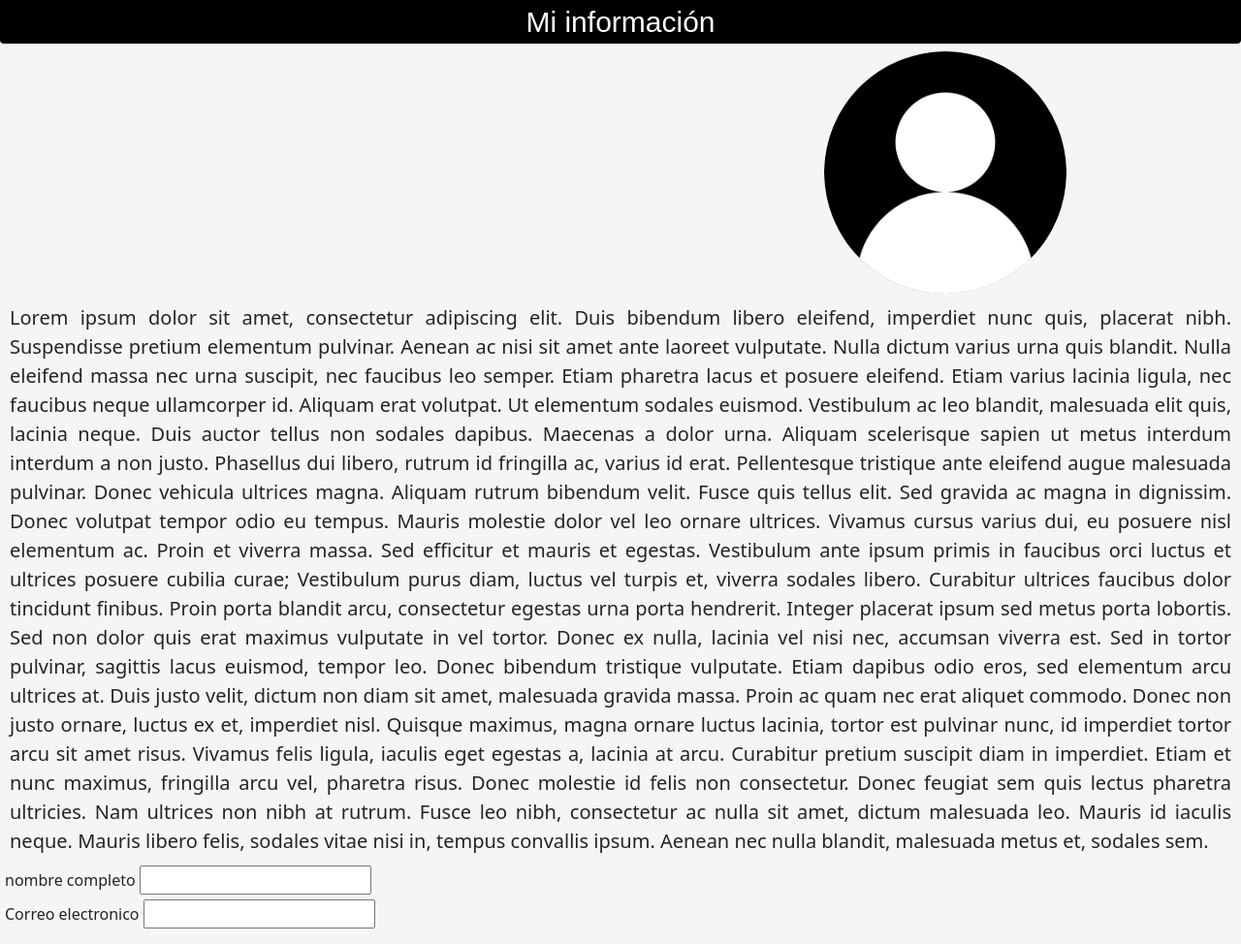
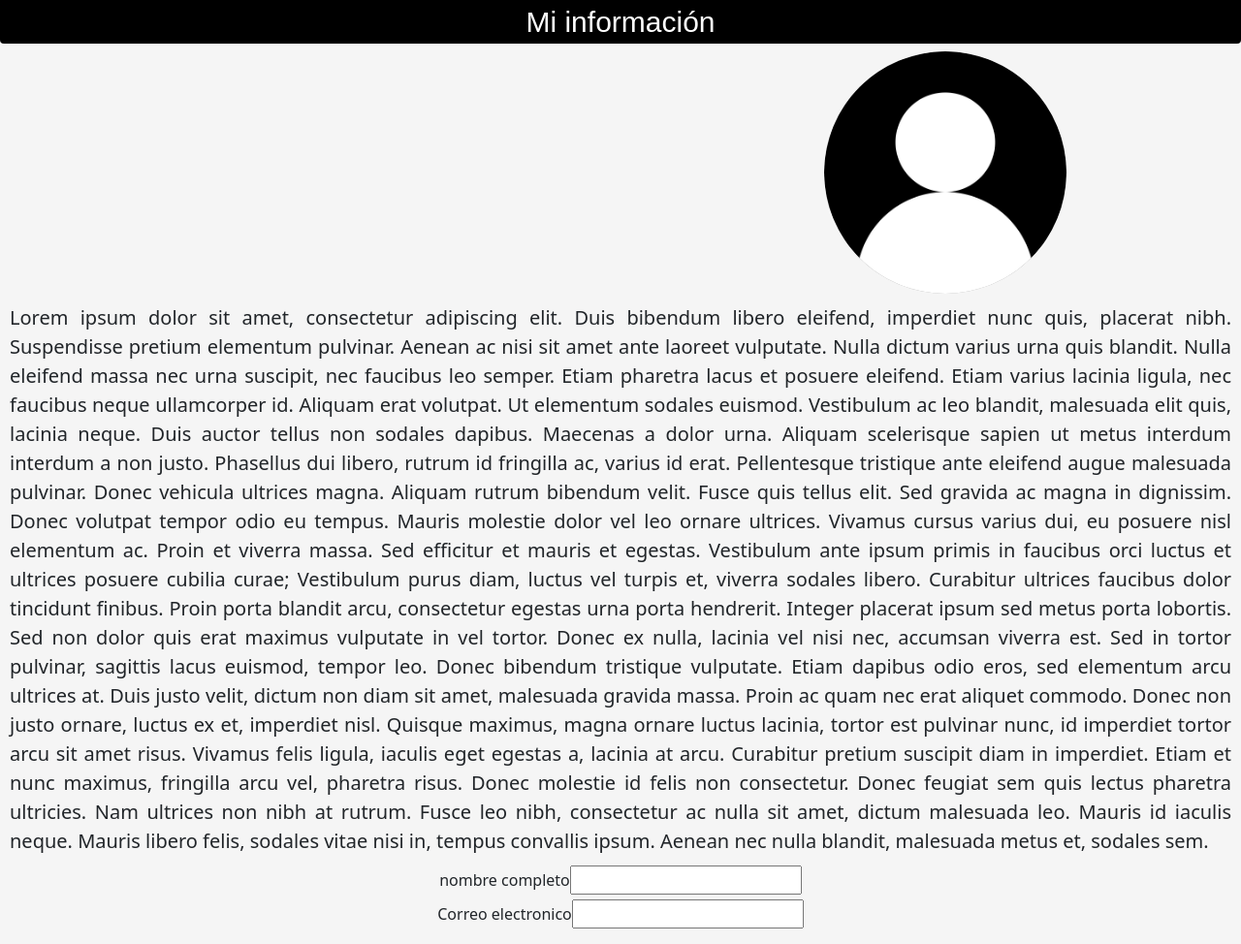
Before and after one commit to DevAndrewJ/Curriculimvitae, a plain HTML site: page index.html in a window 1280 px wide. Shown: the whole page at 97% size. Drawn offline with nearby package versions, Linux system fonts and the light colour scheme.

Commit message:
alineacion con css

```diff
--- a/assets/css/style.css
+++ b/assets/css/style.css
@@ -30,4 +30,7 @@ body {
 }
 .form {
   margin: 5px;
+  display: flex;
+  align-items: center;
+  justify-content: center;
 }
--- a/index.html
+++ b/index.html
@@ -35,12 +35,12 @@
 <div>
     <form action="">
         <div class="form">
-            <label for="">nombre completo</label>
-            <input type="text" name="" id=""><br>
+            <label for="nameL">nombre completo</label>
+            <input type="text" name="nameL" id="nameL"><br>
         </div>
         <div class="form">
-            <label for="">Correo electronico</label>
-            <input type="email" name="" id=""><br>
+            <label for="mailF">Correo electronico</label>
+            <input type="email" name="mailF" id="mailF"><br>
         </div>
     </form>
 </div>
```
